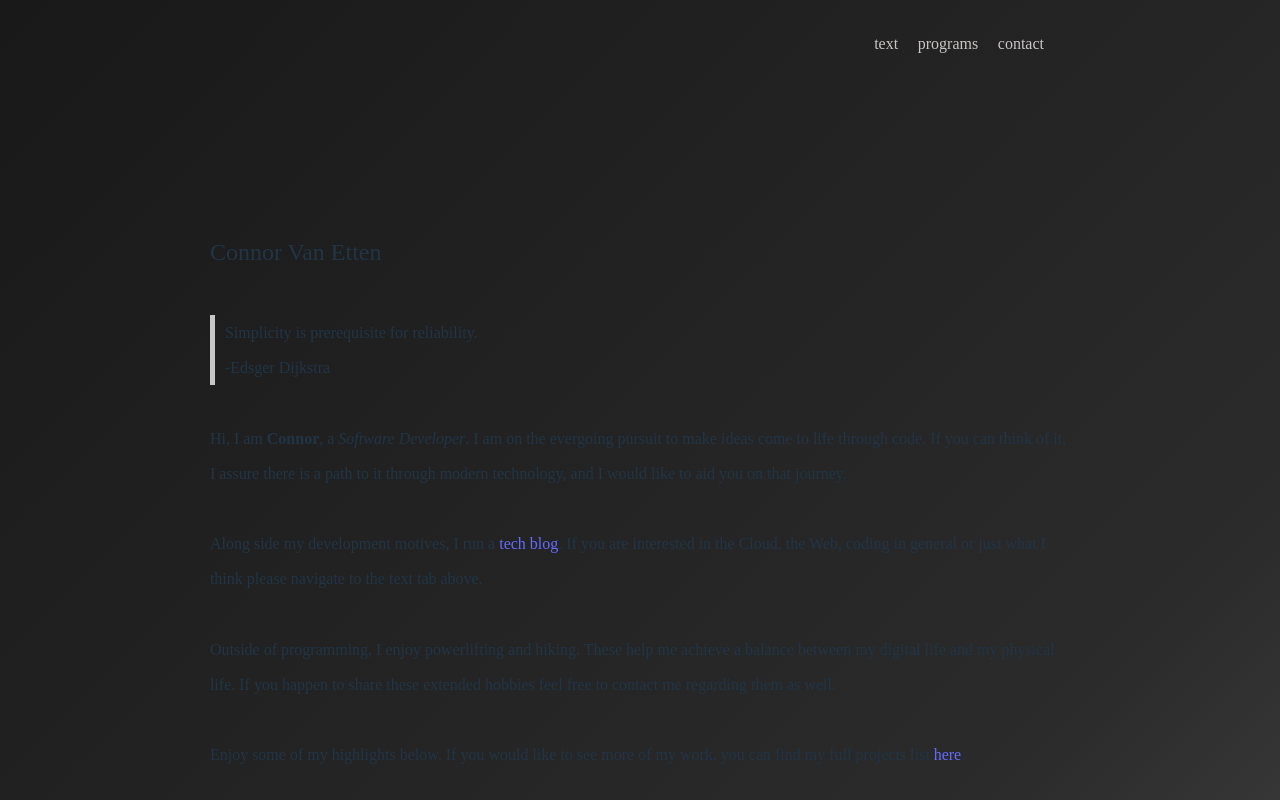
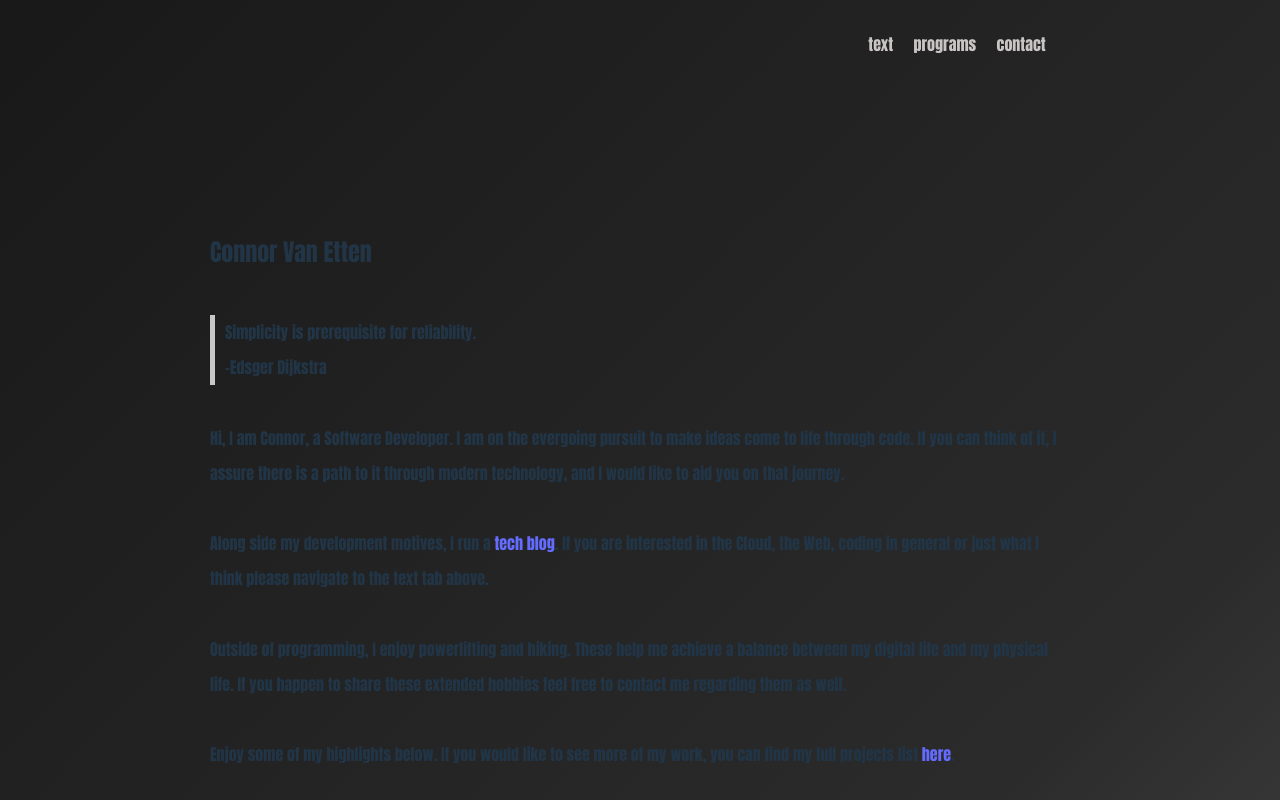
Before and after one commit to Crvanetten15/simple_pw, a React (Vite) app: page / in a window 1280 px wide. Shown: the top 800 px of the page. Built offline with nearby package versions, Linux system fonts and the light colour scheme.

Commit message:
font update

```diff
--- a/src/App.css
+++ b/src/App.css
@@ -3,7 +3,7 @@
   margin: 0 auto;
   padding: 2rem;
   text-align: left;
-  font-family: 'Montserrat';
+	font-family: 'Montserrat', Impact, Haettenschweiler, 'Arial Narrow Bold', sans-serif;
 }
 
 /* * {
```
